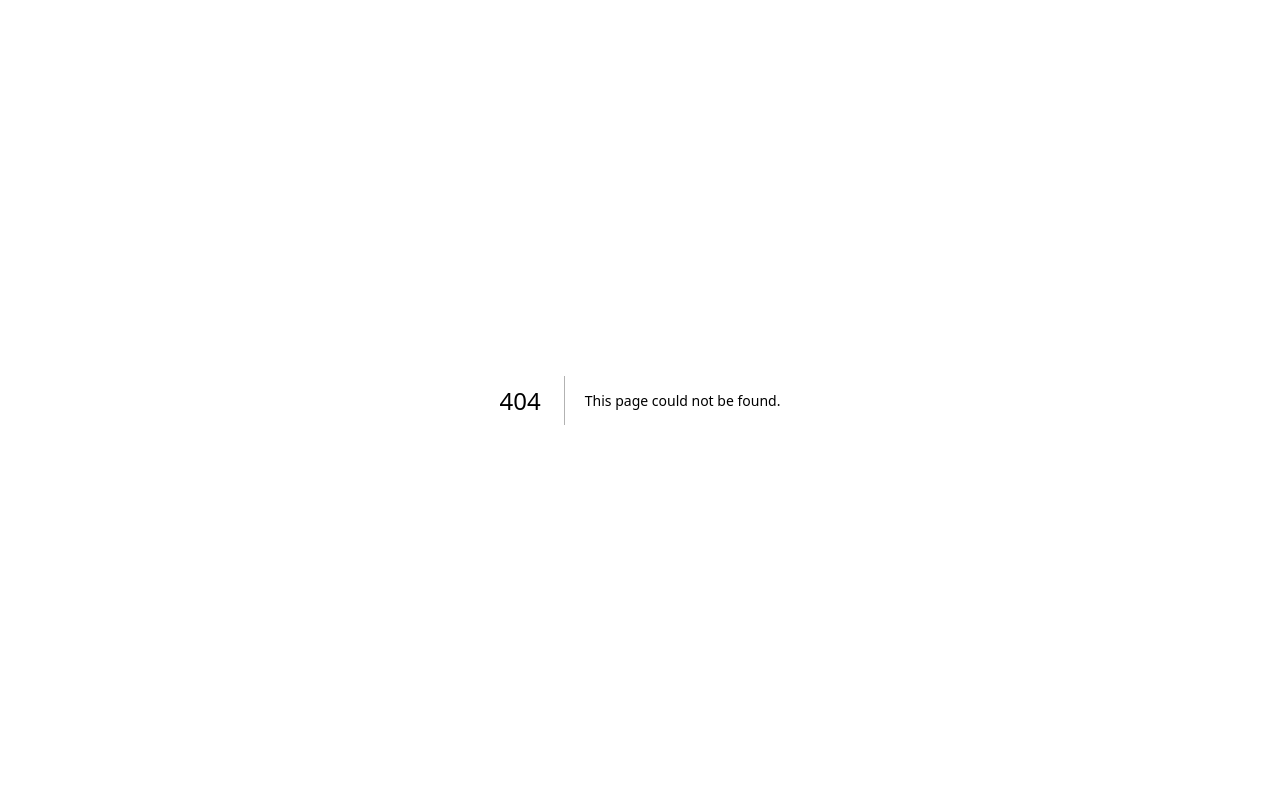
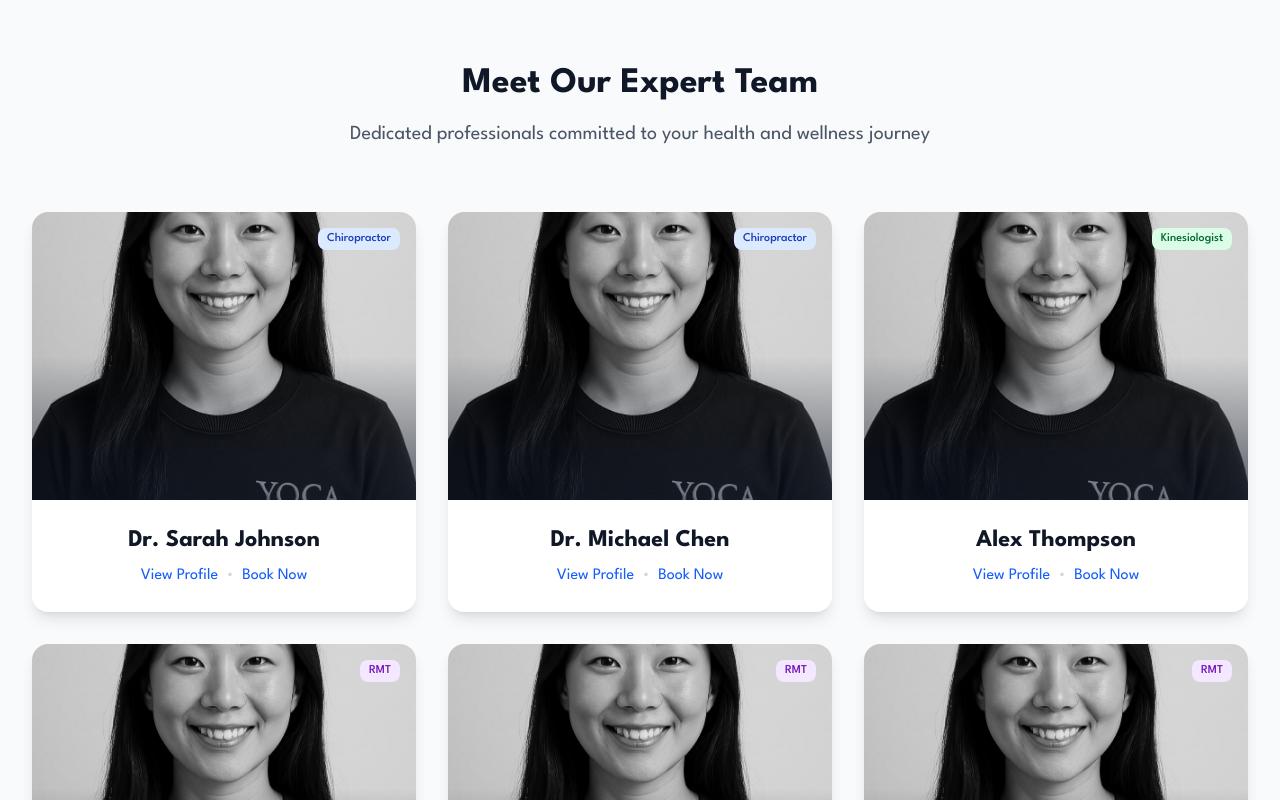
Before and after one commit to ike-nanino/stmhealth, a Next.js app: page /team in a window 1280 px wide. Before the commit this address had no page. Shown: the top 800 px of the page. Built offline with nearby package versions, Linux system fonts and the light colour scheme.

Commit message:
a lot of changes

```diff
--- a/app/contact/page.tsx
+++ b/app/contact/page.tsx
@@ -39,10 +39,10 @@ function Contact() {
 
 
 
-      <div className="w-full py-10 px-10 overflow-hidden">
+      <div className="w-full py-10 px-4 md:px-10 overflow-hidden">
         <div className="flex flex-col xl:flex-row gap-[30px]">
           <div className='xl:h-[54%] order-2 xl:order-none'>
-            <form className='flex flex-col gap-6 p-10 bg-gold rounded-xl'>
+            <form className='flex flex-col gap-6 p-4 md:p-10 bg-gold rounded-xl'>
               <h3 className='text-4xl text-accent text-center'>Secure Your Future, Discover New Possibilities</h3>
               <p className='text-white/60 text-center'>Take the next step toward safeguarding your most valuable assets. Fill out the form below, and let us guide you to a world of unmatched protection and exclusive benefits.</p>
 
@@ -55,7 +55,7 @@ function Contact() {
 
               <Textarea name="message"  className='h-[200px]' placeholder='Type your message here' required />
 
-              <Button type='submit' size='md' className='max-w-32 bg-green-400 p-4' >
+              <Button type='submit' size='sm' className='max-w-32 bg-green-400 p-4' >
                 Submit
               </Button>
 
--- /dev/null
+++ b/app/team/page.tsx
@@ -0,0 +1,107 @@
+"use client"
+
+import { motion } from "framer-motion"
+import Image from "next/image"
+import { Badge } from "@/components/ui/badge"
+
+const TeamPage = () => {
+  const teamMembers = [
+    // Chiropractors
+    { id: 1, name: "Dr. Sarah Johnson", role: "Chiropractor", img: "/assets/images/team/pic1.jpg" },
+    { id: 2, name: "Dr. Michael Chen", role: "Chiropractor", img: "/assets/images/team/pic1.jpg" },
+
+    // Kinesiologist
+    { id: 3, name: "Alex Thompson", role: "Kinesiologist", img: "/assets/images/team/pic1.jpg" },
+
+    // RMTs
+    { id: 4, name: "Emily Rodriguez", role: "RMT", img: "/assets/images/team/pic1.jpg" },
+    { id: 5, name: "James Wilson", role: "RMT", img: "/assets/images/team/pic1.jpg" },
+    { id: 6, name: "Sophia Nguyen", role: "RMT", img: "/assets/images/team/pic1.jpg" },
+    { id: 7, name: "Lucas Martin", role: "RMT", img: "/assets/images/team/pic1.jpg" },
+
+    // Physiotherapists
+    { id: 8, name: "Dr. Olivia Smith", role: "Physiotherapist", img: "/assets/images/team/pic1.jpg" },
+    { id: 9, name: "Dr. Ethan Brown", role: "Physiotherapist", img: "/assets/images/team/pic1.jpg" },
+  ]
+
+  const roleColors = {
+    Chiropractor: "bg-blue-100 text-blue-800",
+    Kinesiologist: "bg-green-100 text-green-800",
+    RMT: "bg-purple-100 text-purple-800",
+    Physiotherapist: "bg-orange-100 text-orange-800",
+  }
+
+  return (
+    <div className="min-h-screen bg-gray-50 py-16 px-4 sm:px-6 lg:px-8">
+      <motion.div
+        initial={{ opacity: 0, y: 20 }}
+        animate={{ opacity: 1, y: 0 }}
+        transition={{ duration: 0.5 }}
+        className="text-center mb-16"
+      >
+        <h1 className="text-4xl font-bold text-gray-900 mb-4">
+          Meet Our Expert Team
+        </h1>
+        <p className="text-xl text-gray-600 max-w-2xl mx-auto">
+          Dedicated professionals committed to your health and wellness journey
+        </p>
+      </motion.div>
+
+      <div className="grid grid-cols-1 md:grid-cols-2 lg:grid-cols-3 gap-8 max-w-7xl mx-auto">
+        {teamMembers.map((member, index) => (
+          <motion.div
+            key={member.id}
+            initial={{ opacity: 0, scale: 0.9 }}
+            whileInView={{ opacity: 1, scale: 1 }}
+            viewport={{ once: true, margin: "-100px" }}
+            transition={{ delay: index * 0.1 }}
+            className="bg-white rounded-2xl shadow-lg overflow-hidden hover:shadow-xl transition-shadow duration-300 group"
+          >
+            <div className="relative h-72">
+              <Image
+                src={member.img}
+                alt={member.name}
+                fill
+                className="object-cover grayscale group-hover:grayscale-0 transition-all duration-500"
+                sizes="(max-width: 768px) 100vw, (max-width: 1200px) 50vw, 33vw"
+              />
+              <div className="absolute inset-0 bg-gradient-to-t from-gray-900/60 via-transparent to-transparent" />
+              <Badge className={`absolute top-4 right-4 ${roleColors[member.role]}`}>
+                {member.role}
+              </Badge>
+            </div>
+
+            <div className="p-6 text-center">
+              <h3 className="text-2xl font-bold text-gray-900 mb-2">{member.name}</h3>
+              <div className="flex justify-center space-x-2">
+                <button className="text-blue-600 hover:text-blue-800 transition-colors">
+                  View Profile
+                </button>
+                <span className="text-gray-300">•</span>
+                <button className="text-blue-600 hover:text-blue-800 transition-colors">
+                  Book Now
+                </button>
+              </div>
+            </div>
+          </motion.div>
+        ))}
+      </div>
+
+      {/* Role Filter Tabs */}
+      <div className="flex justify-center gap-4 mb-12">
+        {Object.keys(roleColors).map((role) => (
+          <button
+            key={role}
+            className={`px-6 py-2 rounded-full font-medium transition-colors ${
+              roleColors[role]
+            } hover:opacity-90`}
+          >
+            {role}s
+          </button>
+        ))}
+      </div>
+    </div>
+  )
+}
+
+export default TeamPage
--- a/components/BlogCard.tsx
+++ b/components/BlogCard.tsx
@@ -3,7 +3,7 @@ import Image from "next/image";
  function BlogCard() {
   return (
 
-    <section className="grid grid-cols-1 md:grid-cols-3 gap-6 px-8">
+    <section className="grid grid-cols-1 md:grid-cols-3 gap-6 px-8 mb-4">
     <div className="w-full md:max-w-sm bg-white border border-gray-200 rounded-lg shadow-sm overflow-hidden">
 
       <div className="p-4">
--- a/components/Careers.tsx
+++ b/components/Careers.tsx
@@ -32,7 +32,7 @@ const Careers = () => {
         <div className="grid md:grid-cols-2 gap-12">
           {/* Left Column */}
           <div className="space-y-12">
-            <motion.div variants={fadeIn} className="p-6 bg-gray-50 rounded-xl">
+            <motion.div variants={fadeIn} className="p-6 bg-gray-200 rounded-xl">
               <div className="flex items-center gap-3 mb-4">
                 <Briefcase className="w-8 h-8 text-green-600" />
                 <h2 className="text-2xl font-semibold text-gray-900">Our Philosophy</h2>
@@ -40,11 +40,11 @@ const Careers = () => {
               <p className="text-gray-600">
                 We are not a factory/volume style clinic. We provide experienced-based care
                 through a one-to-one model. Join us in delivering personalized rehabilitation
-                and wellness services.
+                and wellness services. You will never leave the same after you visit us.  You will never leave the same after you visit us.
               </p>
             </motion.div>
 
-            <motion.div variants={fadeIn} className="p-6 bg-gray-50 rounded-xl">
+            <motion.div variants={fadeIn} className="p-6 bg-gray-200 rounded-xl">
               <div className="flex items-center gap-3 mb-4">
                 <Users className="w-8 h-8 text-blue-600" />
                 <h2 className="text-2xl font-semibold text-gray-900">Current Openings</h2>
@@ -62,8 +62,8 @@ const Careers = () => {
 
           {/* Right Column */}
           <div className="space-y-12">
-            <motion.div variants={fadeIn} className="p-6 bg-gray-50 rounded-xl">
-              <div className="flex items-center gap-3 mb-4">
+            <motion.div variants={fadeIn} className="p-6 bg-gray-200 rounded-xl">
+              <div className="flex items-center gap-3 mb-2">
                 <Gem className="w-8 h-8 text-purple-600" />
                 <h2 className="text-2xl font-semibold text-gray-900">Why Choose STM?</h2>
               </div>
@@ -83,12 +83,12 @@ const Careers = () => {
               </ul>
             </motion.div>
 
-            <motion.div variants={fadeIn} className="p-6 bg-gray-50 rounded-xl">
-              <div className="flex items-center gap-3 mb-4">
+            <motion.div variants={fadeIn} className="p-6 bg-gray-200 rounded-xl">
+              <div className="flex items-center gap-3 mb-4 md:mb-11">
                 <Send className="w-8 h-8 text-blue-600" />
                 <h2 className="text-2xl font-semibold text-gray-900">Join Our Team</h2>
               </div>
-              <p className="text-gray-600 mb-4">
+              <p className="text-gray-600 mb-4 md:mb-11">
                 New grad or experienced - all are welcome! We're looking for positive,
                 energetic professionals who value quality patient care.
               </p>
--- a/components/Header.tsx
+++ b/components/Header.tsx
@@ -8,7 +8,7 @@ import { useEffect, useState } from "react";
 
 function Header() {
 
-    const [scrolled, setScrolled] = useState(false)
+  const [scrolled, setScrolled] = useState(false)
 
   useEffect(() => {
     const handleScroll = () => {
@@ -31,32 +31,25 @@ function Header() {
 
   return (
     <header
-      className={`${
-        scrolled ? "bg-black shadow-md" : "bg-transparent"
-      } text-white p-4 fixed top-0 left-0 right-0 z-50
-      transition-all duration-300 ${
-        scrolled ? "h-22" : "h-22"
-      }`}
+      className={`${scrolled ? "bg-black shadow-md" : "bg-transparent"
+        } text-white p-4 fixed top-0 left-0 right-0 z-50
+      transition-all duration-300 ${scrolled ? "h-18" : "h-18"
+        }`}
     >
       <div className="lg:hidden flex items-center justify-between w-full">
 
+        {/* Added mobile book now button */}
+        <div className="bg-green-700 p-2 cursor-pointer text-xs md:p-4 md:text-sm">
+          Book Now
+        </div>
+
+
+
         <MobileNav />
 
-        <Image
-          src="/assets/icons/logo.png"
-          width={40}
-          height={40}
-          alt="logo"
-          className="object-cover mr-4"
-        />
 
-        {/* Uncomment when component is ready */}
-        {/* <PhoneTab /> */}
 
-        {/* Added mobile book now button */}
-        <div className="bg-green-700 p-2 cursor-pointer text-xs">
-          Book Now
-        </div>
+
       </div>
 
       <div className="lg:flex items-center justify-between hidden w-full">
@@ -72,8 +65,8 @@ function Header() {
         </div>
 
         <div className="hidden lg:flex">
-            <NavBar />
-          </div>
+          <NavBar />
+        </div>
 
         <div className="bg-green-700 hidden lg:flex p-2 mr-4 cursor-pointer text-xs hover:bg-green-800 transition-colors duration-300">
           Book Now
--- a/components/Hero.tsx
+++ b/components/Hero.tsx
@@ -9,18 +9,18 @@ const Hero = () => {
   const images = [
     {
       src: '/assets/images/massage.jpg',
-      title: 'Legal Solutions',
-      text: 'Expert legal services tailored to your needs',
+      title: 'Massage Therapy',
+      text: 'Chronic tension? Our therapeutic massage targets knotted muscles and quiets your mind. Walk out lighter',
     },
     {
       src: '/assets/images/physiotherapy.jpg',
-      title: '24/7 Legal Support',
-      text: 'Round-the-clock assistance for urgent matters',
+      title: 'Physiotherapy',
+      text: 'Pain-free living isn’t a dream. With science-backed therapy, you’ll get back to doing what you love.',
     },
     {
       src: '/assets/images/kinesiology.jpg',
-      title: 'Experienced Attorneys',
-      text: 'Decades of combined legal experience',
+      title: 'Chiropractic Kinesiology',
+      text: 'Stiffness and pain don’t have to be normal. Experience gentle, non-invasive care tailored to your unique needs',
     },
   ];
 
@@ -84,7 +84,7 @@ const Hero = () => {
                 {images[currentSlide].text}
               </p>
               <button className="bg-green-600 hover:bg-green-700 text-white px-8 py-3 rounded-lg text-lg transition-colors duration-300 transform hover:scale-105">
-                Learn More
+                Book Appointment
               </button>
             </div>
           </div>
--- a/components/MobileNav.tsx
+++ b/components/MobileNav.tsx
@@ -26,10 +26,6 @@ const links = [
     {
         name: 'TREATMENTS',
         path: '/treatments',
-    },
-    {
-        name: 'BLOG',
-        path: '/blog',
     },
     {
         name: 'CONTACT',
--- a/components/NavBar.tsx
+++ b/components/NavBar.tsx
@@ -25,10 +25,6 @@ const links = [
         path: '/treatments',
     },
     {
-        name: 'BLOG',
-        path: '/blog',
-    },
-    {
         name: 'CONTACT',
         path: '/contact',
     },
@@ -48,7 +44,7 @@ function NavBar() {
             <Link
             key={index}
             href={link.path}
-            className={`${link.path === pathname && 'text-green-700 text-lg'} capitalize hover:text-green-800 text-base ease-in duration-500`}
+            className={`${link.path === pathname && 'text-green-700 text-lg'} capitalize hover:text-green-800 text-lg ease-in duration-500`}
             prefetch={true}
             >{link.name}</Link>
         )
--- /dev/null
+++ b/components/ui/badge.tsx
@@ -0,0 +1,46 @@
+import * as React from "react"
+import { Slot } from "@radix-ui/react-slot"
+import { cva, type VariantProps } from "class-variance-authority"
+
+import { cn } from "@/lib/utils"
+
+const badgeVariants = cva(
+  "inline-flex items-center justify-center rounded-md border px-2 py-0.5 text-xs font-medium w-fit whitespace-nowrap shrink-0 [&>svg]:size-3 gap-1 [&>svg]:pointer-events-none focus-visible:border-ring focus-visible:ring-ring/50 focus-visible:ring-[3px] aria-invalid:ring-destructive/20 dark:aria-invalid:ring-destructive/40 aria-invalid:border-destructive transition-[color,box-shadow] overflow-hidden",
+  {
+    variants: {
+      variant: {
+        default:
+          "border-transparent bg-primary text-primary-foreground [a&]:hover:bg-primary/90",
+        secondary:
+          "border-transparent bg-secondary text-secondary-foreground [a&]:hover:bg-secondary/90",
+        destructive:
+          "border-transparent bg-destructive text-white [a&]:hover:bg-destructive/90 focus-visible:ring-destructive/20 dark:focus-visible:ring-destructive/40 dark:bg-destructive/60",
+        outline:
+          "text-foreground [a&]:hover:bg-accent [a&]:hover:text-accent-foreground",
+      },
+    },
+    defaultVariants: {
+      variant: "default",
+    },
+  }
+)
+
+function Badge({
+  className,
+  variant,
+  asChild = false,
+  ...props
+}: React.ComponentProps<"span"> &
+  VariantProps<typeof badgeVariants> & { asChild?: boolean }) {
+  const Comp = asChild ? Slot : "span"
+
+  return (
+    <Comp
+      data-slot="badge"
+      className={cn(badgeVariants({ variant }), className)}
+      {...props}
+    />
+  )
+}
+
+export { Badge, badgeVariants }
```
Also changed, not shown: public/assets/images/blog2.jpg, public/assets/images/team/pic1.jpg (added).
